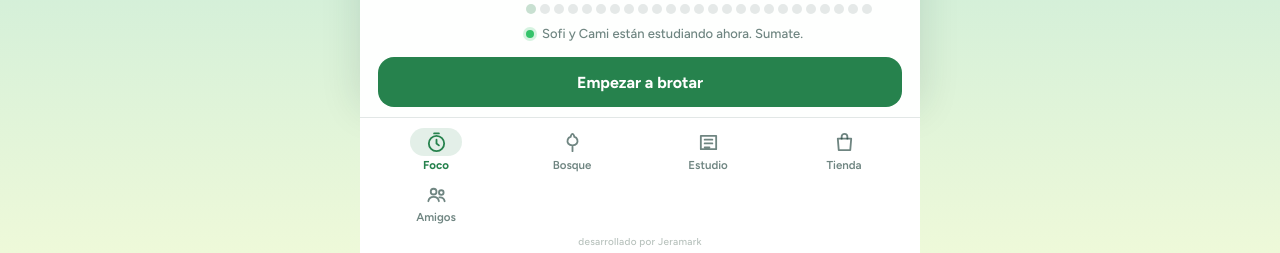
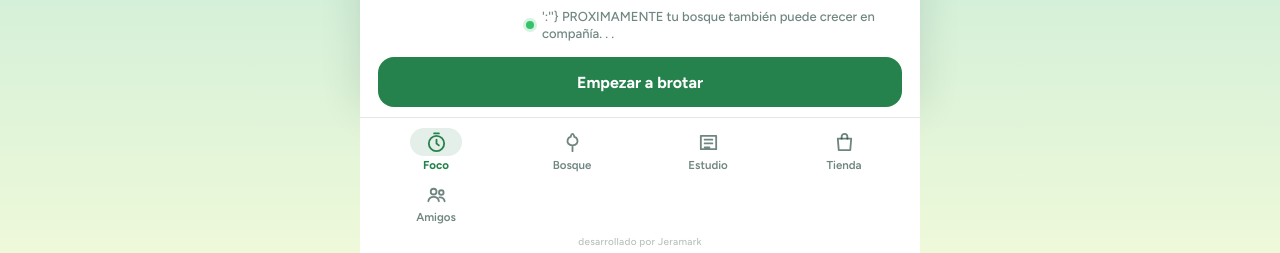
Before and after one commit to geritauy/brotar-comodoro-app, a plain HTML site: page index.html in a window 1280 px wide. Shown: the part 547-800 px from the top of the page. Drawn offline with nearby package versions, Linux system fonts and the light colour scheme; animation ran at ten frames a second.

Commit message:
Update index.html

```diff
--- a/index.html
+++ b/index.html
@@ -774,7 +774,7 @@ function updateTimerUI(){
   const room=$('#room');
   if(room){
     const names=S.friends.filter(f=>f.st==='focus').map(f=>f.n);
-    room.innerHTML=names.length?`<span class="live"></span><span>${names.length>1?names.slice(0,-1).join(', ')+' y '+names.slice(-1):names[0]} ${names.length>1?'están':'está'} estudiando ahora${session?'':'. Sumate.'}</span>`:'';
+    room.innerHTML=names.length?`<span class="live"></span><span>':''} PROXIMAMENTE tu bosque también puede crecer en compañía. ${session?'':'. .'}</span>`:'';
   }
 }
 function swatch(it){
```
